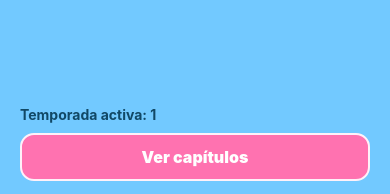
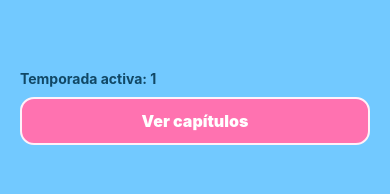
Before and after one commit to MS0l3/TheSimpsons, a React Native app: screen / in a window 390 px wide. Shown: the part 647-841 px from the top of the page. Built offline with nearby package versions, Linux system fonts and the light colour scheme.

Commit message:
Move season selector lower and enforce immersive Android nav

```diff
--- a/App.js
+++ b/App.js
@@ -261,11 +261,13 @@ const styles = StyleSheet.create({
   },
   seasonsCenterZone: {
     flex: 1,
-    justifyContent: 'center',
+    justifyContent: 'flex-end',
+    paddingBottom: 28,
   },
   albumList: {
     paddingHorizontal: (width - ALBUM_CARD_WIDTH) / 2,
-    paddingVertical: 12,
+    paddingTop: 32,
+    paddingBottom: 8,
   },
   albumCardWrap: {
     width: ALBUM_CARD_WIDTH,
@@ -302,9 +304,9 @@ const styles = StyleSheet.create({
     color: '#8A2A55',
   },
   footerBox: {
-    marginTop: 14,
+    marginTop: 18,
     paddingHorizontal: 20,
-    paddingBottom: 16,
+    paddingBottom: 24,
   },
   footerText: {
     fontWeight: '700',
--- a/app.json
+++ b/app.json
@@ -31,7 +31,7 @@
       "backgroundColor": "#00000000"
     },
     "androidNavigationBar": {
-      "visible": "hidden",
+      "visible": "sticky-immersive",
       "barStyle": "dark-content",
       "backgroundColor": "#00000000"
     }
```
